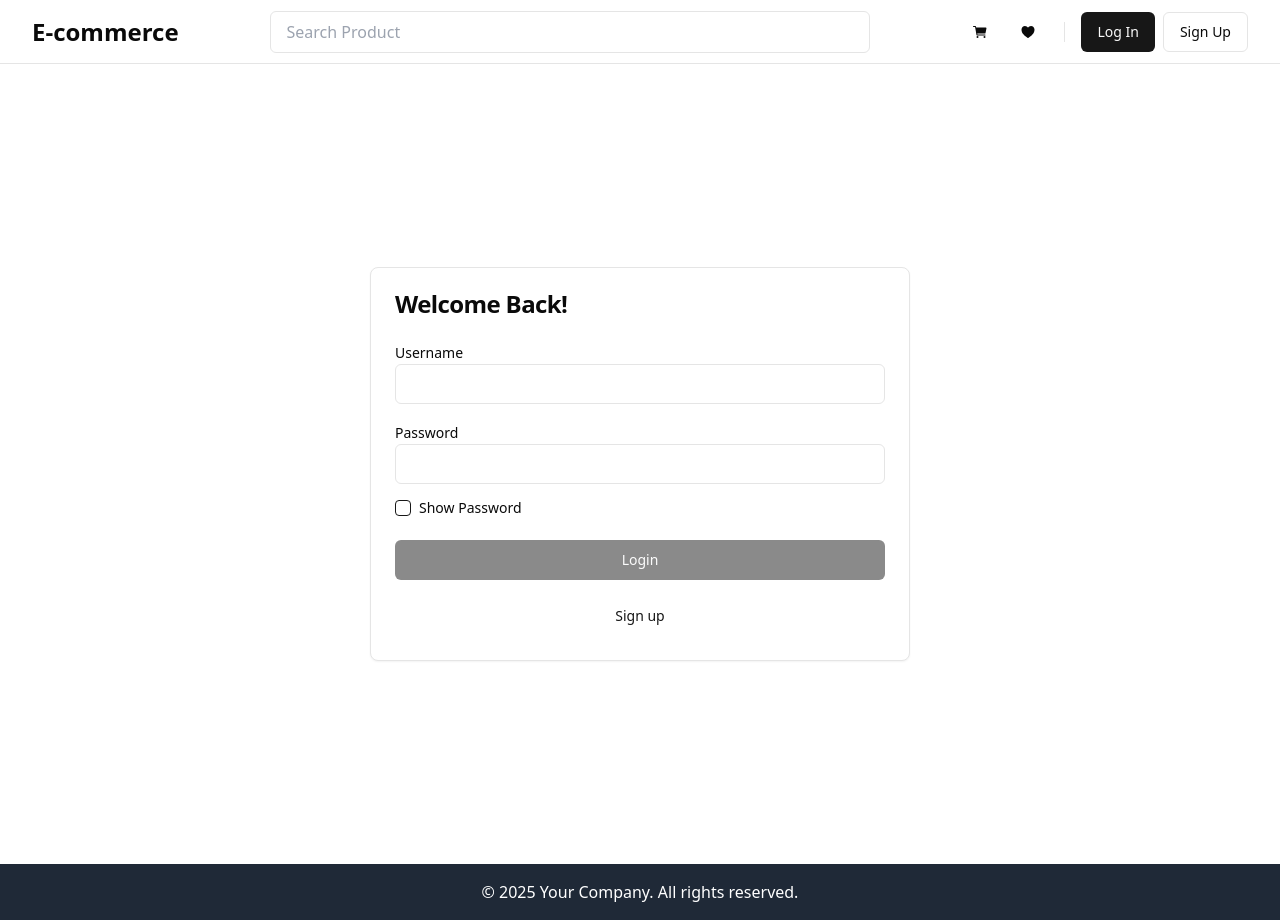
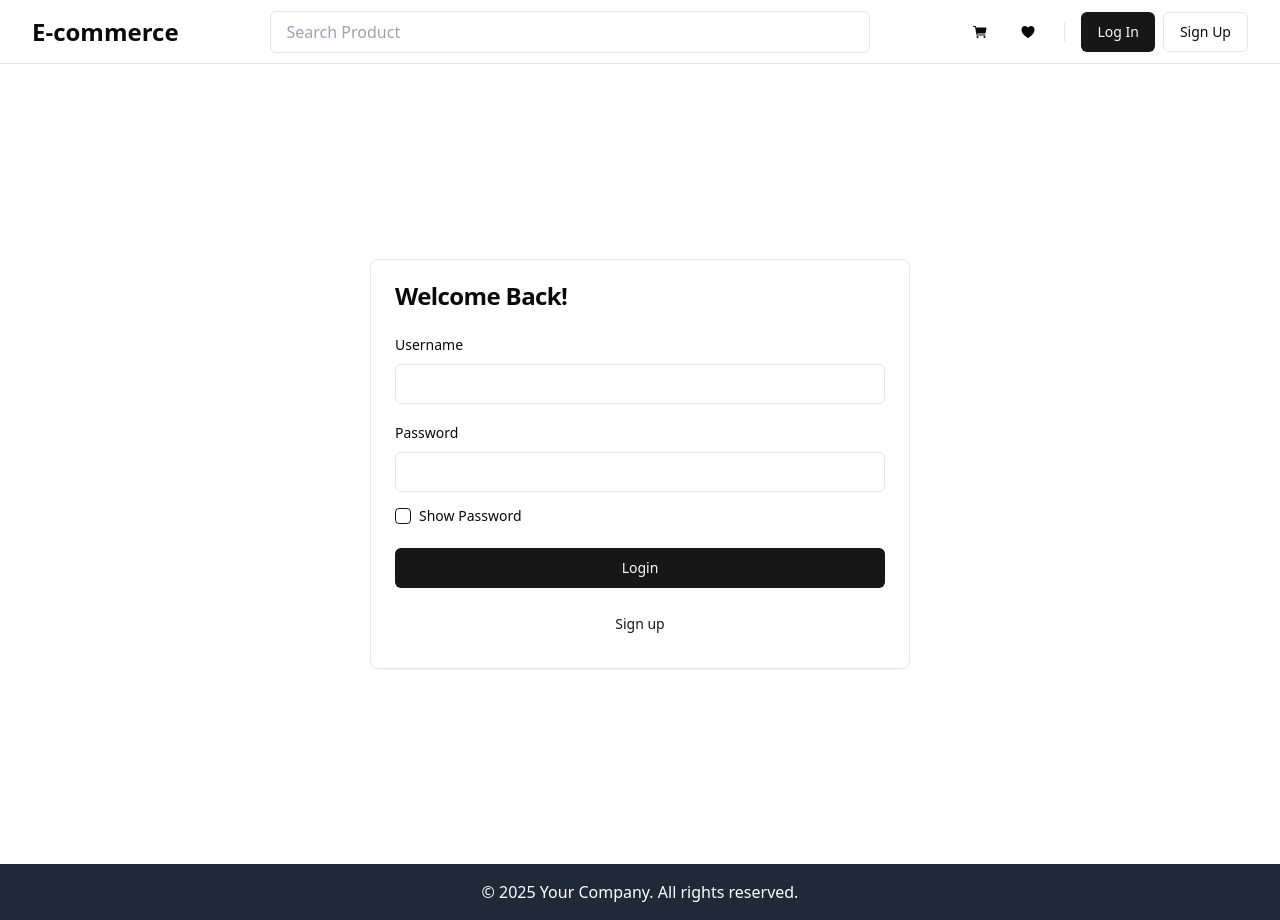
Before and after one commit to ilhamhafizha/react-redux, a React (Vite) app: page /login in a window 1280 px wide. Built offline with nearby package versions, Linux system fonts and the light colour scheme.

Commit message:
faet: implement login page using react-hook-form

```diff
--- a/package.json
+++ b/package.json
@@ -10,6 +10,7 @@
     "preview": "vite preview"
   },
   "dependencies": {
+    "@hookform/resolvers": "^5.2.1",
     "@radix-ui/react-checkbox": "^1.3.2",
     "@radix-ui/react-label": "^2.1.7",
     "@radix-ui/react-separator": "^1.1.7",
@@ -19,10 +20,12 @@
     "lucide-react": "^0.534.0",
     "react": "^19.1.0",
     "react-dom": "^19.1.0",
+    "react-hook-form": "^7.62.0",
     "react-icons": "^5.5.0",
     "react-router-dom": "^7.7.1",
     "tailwind-merge": "^3.3.1",
-    "tailwindcss-animate": "^1.0.7"
+    "tailwindcss-animate": "^1.0.7",
+    "zod": "^4.0.14"
   },
   "devDependencies": {
     "@eslint/js": "^9.30.1",
--- /dev/null
+++ b/src/components/ui/form.tsx
@@ -0,0 +1,176 @@
+import * as React from "react"
+import * as LabelPrimitive from "@radix-ui/react-label"
+import { Slot } from "@radix-ui/react-slot"
+import {
+  Controller,
+  FormProvider,
+  useFormContext,
+  type ControllerProps,
+  type FieldPath,
+  type FieldValues,
+} from "react-hook-form"
+
+import { cn } from "@/lib/utils"
+import { Label } from "@/components/ui/label"
+
+const Form = FormProvider
+
+type FormFieldContextValue<
+  TFieldValues extends FieldValues = FieldValues,
+  TName extends FieldPath<TFieldValues> = FieldPath<TFieldValues>
+> = {
+  name: TName
+}
+
+const FormFieldContext = React.createContext<FormFieldContextValue>(
+  {} as FormFieldContextValue
+)
+
+const FormField = <
+  TFieldValues extends FieldValues = FieldValues,
+  TName extends FieldPath<TFieldValues> = FieldPath<TFieldValues>
+>({
+  ...props
+}: ControllerProps<TFieldValues, TName>) => {
+  return (
+    <FormFieldContext.Provider value={{ name: props.name }}>
+      <Controller {...props} />
+    </FormFieldContext.Provider>
+  )
+}
+
+const useFormField = () => {
+  const fieldContext = React.useContext(FormFieldContext)
+  const itemContext = React.useContext(FormItemContext)
+  const { getFieldState, formState } = useFormContext()
+
+  const fieldState = getFieldState(fieldContext.name, formState)
+
+  if (!fieldContext) {
+    throw new Error("useFormField should be used within <FormField>")
+  }
+
+  const { id } = itemContext
+
+  return {
+    id,
+    name: fieldContext.name,
+    formItemId: `${id}-form-item`,
+    formDescriptionId: `${id}-form-item-description`,
+    formMessageId: `${id}-form-item-message`,
+    ...fieldState,
+  }
+}
+
+type FormItemContextValue = {
+  id: string
+}
+
+const FormItemContext = React.createContext<FormItemContextValue>(
+  {} as FormItemContextValue
+)
+
+const FormItem = React.forwardRef<
+  HTMLDivElement,
+  React.HTMLAttributes<HTMLDivElement>
+>(({ className, ...props }, ref) => {
+  const id = React.useId()
+
+  return (
+    <FormItemContext.Provider value={{ id }}>
+      <div ref={ref} className={cn("space-y-2", className)} {...props} />
+    </FormItemContext.Provider>
+  )
+})
+FormItem.displayName = "FormItem"
+
+const FormLabel = React.forwardRef<
+  React.ElementRef<typeof LabelPrimitive.Root>,
+  React.ComponentPropsWithoutRef<typeof LabelPrimitive.Root>
+>(({ className, ...props }, ref) => {
+  const { error, formItemId } = useFormField()
+
+  return (
+    <Label
+      ref={ref}
+      className={cn(error && "text-destructive", className)}
+      htmlFor={formItemId}
+      {...props}
+    />
+  )
+})
+FormLabel.displayName = "FormLabel"
+
+const FormControl = React.forwardRef<
+  React.ElementRef<typeof Slot>,
+  React.ComponentPropsWithoutRef<typeof Slot>
+>(({ ...props }, ref) => {
+  const { error, formItemId, formDescriptionId, formMessageId } = useFormField()
+
+  return (
+    <Slot
+      ref={ref}
+      id={formItemId}
+      aria-describedby={
+        !error
+          ? `${formDescriptionId}`
+          : `${formDescriptionId} ${formMessageId}`
+      }
+      aria-invalid={!!error}
+      {...props}
+    />
+  )
+})
+FormControl.displayName = "FormControl"
+
+const FormDescription = React.forwardRef<
+  HTMLParagraphElement,
+  React.HTMLAttributes<HTMLParagraphElement>
+>(({ className, ...props }, ref) => {
+  const { formDescriptionId } = useFormField()
+
+  return (
+    <p
+      ref={ref}
+      id={formDescriptionId}
+      className={cn("text-sm text-muted-foreground", className)}
+      {...props}
+    />
+  )
+})
+FormDescription.displayName = "FormDescription"
+
+const FormMessage = React.forwardRef<
+  HTMLParagraphElement,
+  React.HTMLAttributes<HTMLParagraphElement>
+>(({ className, children, ...props }, ref) => {
+  const { error, formMessageId } = useFormField()
+  const body = error ? String(error?.message ?? "") : children
+
+  if (!body) {
+    return null
+  }
+
+  return (
+    <p
+      ref={ref}
+      id={formMessageId}
+      className={cn("text-sm font-medium text-destructive", className)}
+      {...props}
+    >
+      {body}
+    </p>
+  )
+})
+FormMessage.displayName = "FormMessage"
+
+export {
+  useFormField,
+  Form,
+  FormItem,
+  FormLabel,
+  FormControl,
+  FormDescription,
+  FormMessage,
+  FormField,
+}
--- a/src/components/ui/label.tsx
+++ b/src/components/ui/label.tsx
@@ -1,5 +1,3 @@
-"use client"
-
 import * as React from "react"
 import * as LabelPrimitive from "@radix-ui/react-label"
 import { cva, type VariantProps } from "class-variance-authority"
--- /dev/null
+++ b/src/pages/LoginPage-old.tsx
@@ -0,0 +1,96 @@
+import { Button } from "@/components/ui/button";
+import { Card, CardContent, CardFooter, CardHeader, CardTitle } from "@/components/ui/card";
+import { Checkbox } from "@/components/ui/checkbox";
+import { Input } from "@/components/ui/input";
+import { Label } from "@/components/ui/label";
+import { useState } from "react";
+
+const LoginPage = () => {
+  const [inputUsername, setInputUsername] = useState("");
+  const [inputPassword, setPasword] = useState("");
+  const [isChecked, setIsChecked] = useState(false);
+  const [inputUsernameMessage, setInputUsernameMessage] = useState("");
+  const [inputPasswordMessage, setInputPasswordMessage] = useState("");
+
+  const handleLogin = () => {
+    const userNameIsVlid = inputUsername.length >= 3;
+    const passwordIsValid = inputPassword.length >= 8;
+
+    if (!userNameIsVlid) {
+      alert("username must be at least 3 characters");
+      return;
+    }
+
+    if (!passwordIsValid) {
+      alert("password must be at least 8 characters");
+      return;
+    }
+
+    alert(`username ${inputUsername} password ${inputPassword}`);
+  };
+
+  return (
+    <main className="px-4 w-full min-h-screen flex flex-col justify-center items-center">
+      <form onSubmit={handleLogin} className="w-full max-w-[540px]">
+        <Card>
+          <CardHeader>
+            <CardTitle>Welcome Back!</CardTitle>
+          </CardHeader>
+          <CardContent className="flex flex-col gap-2">
+            <div>
+              <Label>Username</Label>
+              <Input
+                onChange={(e) => {
+                  if (e.target.value.length < 3) {
+                    setInputUsernameMessage("username must be at least 3 characters");
+                  } else {
+                    setInputUsernameMessage("");
+                  }
+                  setInputUsername(e.target.value);
+                }}
+              />
+              <p className="text-sm text-muted-foreground py-1">{inputUsernameMessage}</p>
+            </div>
+
+            <div>
+              <Label>Password</Label>
+              <Input
+                type={isChecked ? "text" : "password"}
+                onChange={(e) => {
+                  if (e.target.value.length < 8) {
+                    setInputPasswordMessage("password must be at least 8 characters");
+                  } else {
+                    setInputPasswordMessage("");
+                  }
+                  setPasword(e.target.value);
+                }}
+              />
+              <p className="text-sm text-muted-foreground py-1">{inputPasswordMessage}</p>
+            </div>
+
+            <div className="flex items-center space-x-2">
+              <Checkbox
+                id="show-password"
+                onCheckedChange={(checked) => setIsChecked(checked == true)}
+              />
+              <Label htmlFor="show-password">Show Password</Label>
+            </div>
+          </CardContent>
+
+          <CardFooter>
+            <div className="flex flex-col space-y-4 w-full">
+              <Button disabled={inputUsername.length < 3 || inputPassword.length < 8} type="submit">
+                Login
+              </Button>
+              <Button variant="link" className="w-full">
+                Sign up
+              </Button>
+            </div>
+          </CardFooter>
+        </Card>
+      </form>
+    </main>
+  );
+};
+
+export default LoginPage;
--- a/src/pages/LoginPage.tsx
+++ b/src/pages/LoginPage.tsx
@@ -4,69 +4,74 @@
 import { Input } from "@/components/ui/input";
 import { Label } from "@/components/ui/label";
 import { useState } from "react";
+import { useForm } from "react-hook-form";
+import {
+  Form,
+  FormItem,
+  FormMessage,
+  FormLabel,
+  FormField,
+  FormControl,
+  FormDescription,
+} from "@/components/ui/form";
+
+interface Form {
+  username: string;
+  password: string;
+}
 
 const LoginPage = () => {
-  const [inputUsername, setInputUsername] = useState("");
-  const [inputPassword, setPasword] = useState("");
+  const form = useForm({
+    defaultValues: {
+      username: "",
+      password: "",
+    },
+  });
+
   const [isChecked, setIsChecked] = useState(false);
-  const [inputUsernameMessage, setInputUsernameMessage] = useState("");
-  const [inputPasswordMessage, setInputPasswordMessage] = useState("");
 
-  const handleLogin = () => {
-    const userNameIsVlid = inputUsername.length >= 3;
-    const passwordIsValid = inputPassword.length >= 8;
-
-    if (!userNameIsVlid) {
-      alert("username must be at least 3 characters");
-      return;
-    }
-
-    if (!passwordIsValid) {
-      alert("password must be at least 8 characters");
-      return;
-    }
-
-    alert(`username ${inputUsername} password ${inputPassword}`);
+  const handleLogin = (values: Form) => {
+    alert(`username ${values.username} password ${values.password}`);
   };
 
   return (
     <main className="px-4 w-full min-h-screen flex flex-col justify-center items-center">
-      <form onSubmit={handleLogin} className="w-full max-w-[540px]">
+      <Form {...form}>
+        <form onSubmit={form.handleSubmit(handleLogin)} className="w-full max-w-[540px]">
           <Card>
             <CardHeader>
               <CardTitle>Welcome Back!</CardTitle>
             </CardHeader>
             <CardContent className="flex flex-col gap-2">
-            <div>
-              <Label>Username</Label>
-              <Input
-                onChange={(e) => {
-                  if (e.target.value.length < 3) {
-                    setInputUsernameMessage("username must be at least 3 characters");
-                  } else {
-                    setInputUsernameMessage("");
-                  }
-                  setInputUsername(e.target.value);
-                }}
+              <FormField
+                control={form.control}
+                name="username"
+                render={({ field }) => (
+                  <FormItem>
+                    <FormLabel>Username</FormLabel>
+                    <FormControl>
+                      <Input {...field} id="username" />
+                    </FormControl>
+                    <FormDescription />
+                    <FormMessage />
+                  </FormItem>
+                )}
               />
-              <p className="text-sm text-muted-foreground py-1">{inputUsernameMessage}</p>
-            </div>
 
-            <div>
-              <Label>Password</Label>
-              <Input
-                type={isChecked ? "text" : "password"}
-                onChange={(e) => {
-                  if (e.target.value.length < 8) {
-                    setInputPasswordMessage("password must be at least 8 characters");
-                  } else {
-                    setInputPasswordMessage("");
-                  }
-                  setPasword(e.target.value);
-                }}
+              <FormField
+                control={form.control}
+                name="password"
+                render={({ field }) => (
+                  <FormItem>
+                    <FormLabel>Password</FormLabel>
+                    <FormControl>
+                      <Input {...field} type={isChecked ? "text" : "password"} id="password" />
+                    </FormControl>
+                    <FormDescription />
+                    <FormMessage />
+                  </FormItem>
+                )}
               />
-              <p className="text-sm text-muted-foreground py-1">{inputPasswordMessage}</p>
-            </div>
 
               <div className="flex items-center space-x-2">
                 <Checkbox
@@ -79,9 +84,7 @@
 
             <CardFooter>
               <div className="flex flex-col space-y-4 w-full">
-              <Button disabled={inputUsername.length < 3 || inputPassword.length < 8} type="submit">
-                Login
-              </Button>
+                <Button type="submit">Login</Button>
                 <Button variant="link" className="w-full">
                   Sign up
                 </Button>
@@ -89,6 +92,7 @@
             </CardFooter>
           </Card>
         </form>
+      </Form>
     </main>
   );
 };
```
Also changed, not shown: 1 other file (tests, documents, lock files or other folders). Lines whose indentation alone changed are shown as unchanged.
